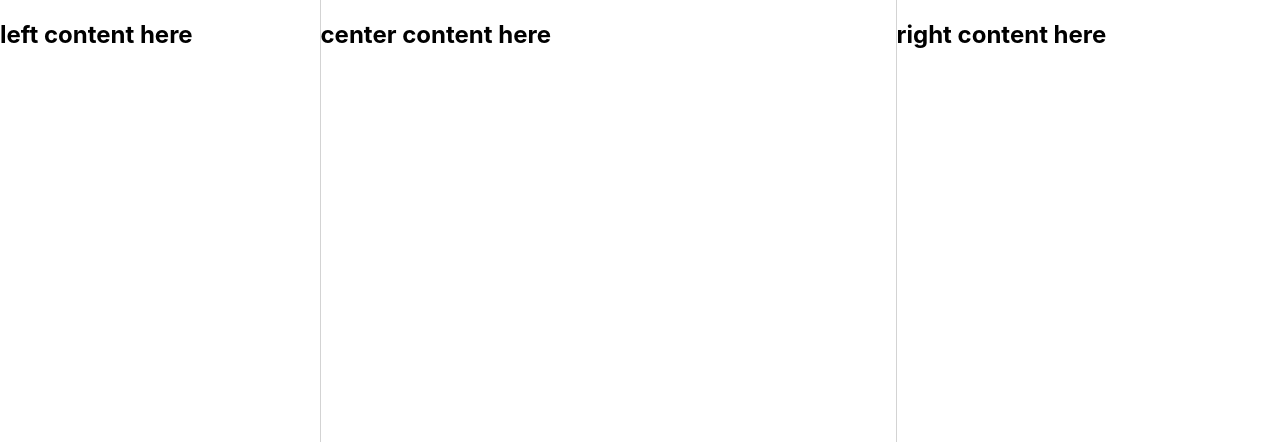
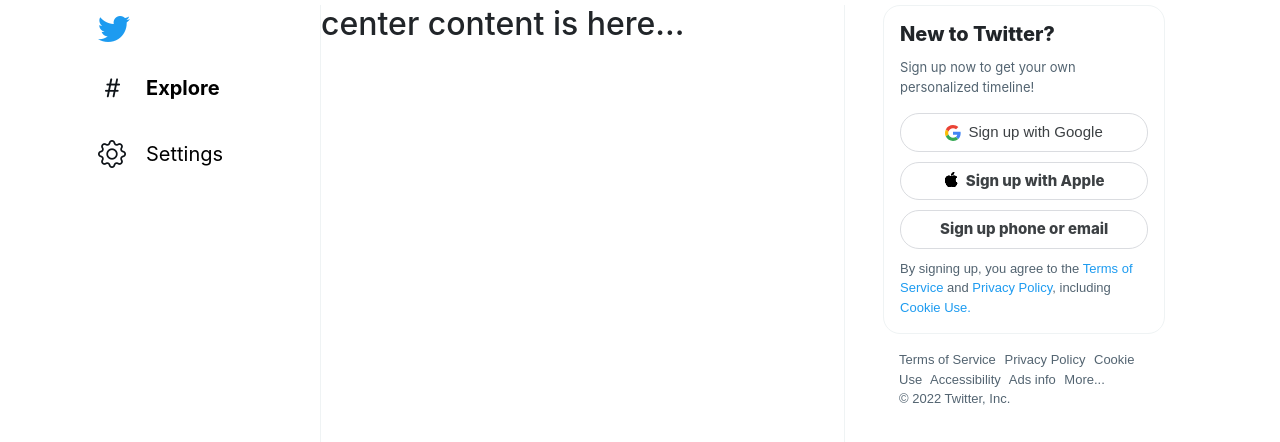
Before and after one commit to BagoriaKhushboo/twitter-kh, a React (Create React App) app in the folder twitter/: page / in a window 1280 px wide. Shown: the top 442 px of the page. Built offline with nearby package versions, Linux system fonts and the light colour scheme.

Commit message:
complete left and right component

```diff
--- a/twitter/public/index.html
+++ b/twitter/public/index.html
@@ -10,34 +10,15 @@
       content="Web site created using create-react-app"
     />
     <link rel="apple-touch-icon" href="%PUBLIC_URL%/logo192.png" />
-    <!--
-      manifest.json provides metadata used when your web app is installed on a
-      user's mobile device or desktop. See https://developers.google.com/web/fundamentals/web-app-manifest/
-    -->
+
     <link rel="manifest" href="%PUBLIC_URL%/manifest.json" />
-    <!--
-      Notice the use of %PUBLIC_URL% in the tags above.
-      It will be replaced with the URL of the `public` folder during the build.
-      Only files inside the `public` folder can be referenced from the HTML.
-
-      Unlike "/favicon.ico" or "favicon.ico", "%PUBLIC_URL%/favicon.ico" will
-      work correctly both with client-side routing and a non-root public URL.
-      Learn how to configure a non-root public URL by running `npm run build`.
-    -->
+    <link href="https://cdn.jsdelivr.net/npm/bootstrap@5.2.2/dist/css/bootstrap.min.css" rel="stylesheet" integrity="sha384-Zenh87qX5JnK2Jl0vWa8Ck2rdkQ2Bzep5IDxbcnCeuOxjzrPF/et3URy9Bv1WTRi" crossorigin="anonymous">
+    <link rel="stylesheet" href="https://cdn.jsdelivr.net/npm/bootstrap-icons@1.9.1/font/bootstrap-icons.css">
     <title>React App</title>
   </head>
   <body>
     <noscript>You need to enable JavaScript to run this app.</noscript>
     <div id="root"></div>
-    <!--
-      This HTML file is a template.
-      If you open it directly in the browser, you will see an empty page.
-
-      You can add webfonts, meta tags, or analytics to this file.
-      The build step will place the bundled scripts into the <body> tag.
-
-      To begin the development, run `npm start` or `yarn start`.
-      To create a production bundle, use `npm run build` or `yarn build`.
-    -->
+    <script src="https://cdn.jsdelivr.net/npm/bootstrap@5.2.2/dist/js/bootstrap.bundle.min.js" integrity="sha384-OERcA2EqjJCMA+/3y+gxIOqMEjwtxJY7qPCqsdltbNJuaOe923+mo//f6V8Qbsw3" crossorigin="anonymous"></script>
   </body>
 </html>
--- a/twitter/src/components/Home/Center/CenterContent.js
+++ b/twitter/src/components/Home/Center/CenterContent.js
@@ -2,7 +2,7 @@
 
 function CenterContent(){
     return (
-<h2>center content here</h2>
+<h2>center content is here...</h2>
     );
 }
 export default CenterContent;
--- a/twitter/src/components/Home/Left/LeftContent.css
+++ b/twitter/src/components/Home/Left/LeftContent.css
@@ -0,0 +1,54 @@
+.tw{
+    color: rgb(29, 155, 240);
+    font-size: 32px;
+}
+.logo{
+    padding-left: 3px;
+}
+.logo a{
+    display: inline-block;
+    width: 50px;
+    height: 50px;
+    text-align: center;
+}
+.logo:hover a{
+    background-color:rgb(228, 240, 243);
+    border-radius: 50%;
+
+}
+.info-in{
+    padding: 12px;
+}
+.ex-icon{
+    color: rgb(15, 20, 25);
+    font-size: 28px;
+}
+.fwex-span{
+    font-weight: 700;
+}
+.fwset-span{
+    font-weight: 400;
+}
+
+.info span{
+    font-size: 20px;
+
+    color: rgba(0,0,0,1.00);
+    margin: 0 20px;
+}
+
+.info a{
+    display: block;
+    text-decoration: none;
+
+}
+ .info :hover{
+    background: lightgray;
+    border-radius: 9999px;
+
+
+}
+.info-in{
+    display: flex;
+    align-items: center;
+}
--- a/twitter/src/components/Home/Left/LeftContent.js
+++ b/twitter/src/components/Home/Left/LeftContent.js
@@ -1,6 +1,31 @@
+import './LeftContent.css';
 function LeftContent(){
     return (
-<h2>left content here</h2>
+<div class="row">
+    <div class="col-6 offset-3">
+        <div className="content-in">
+    <div className="logo">
+      <a href=""><i class="bi bi-twitter tw"></i></a>
+    </div>
+    <div className="info">
+      <a href="">
+        <div className="info-in">
+         <i class="bi bi-hash ex-icon"></i>
+         <span className="fwex-span">Explore</span>
+        </div>
+      </a>
+    </div>
+    <div className="info">
+            <a href="">
+                <div className="info-in">
+                <i class="bi bi-gear ex-icon"></i>
+                <span className="fw-span">Settings</span>
+                </div>
+            </a>
+    </div>
+</div>
+</div>
+</div>
     );
 }
 export default LeftContent;
--- a/twitter/src/components/Home/Right/RightContent.css
+++ b/twitter/src/components/Home/Right/RightContent.css
@@ -0,0 +1,85 @@
+.rightcontent{
+    border: 1px solid rgb(239, 243, 244);
+    padding: 16px;
+    border-radius: 17px;
+
+}
+.rightcontent h3{
+    font-size: 20px;
+    font-weight: 800;
+    margin-bottom: 12px;
+}
+.rightcontent p{
+    color: rgb(83, 100, 113);
+    font-size: 13px;
+
+}
+.social{
+    display: flex;
+    justify-content: center;
+    align-items: center;
+    border: 1px solid #dadce0;;
+    border-radius: 19px;
+    font-size: 14px;
+    color: #3c4043;
+    padding: 7px;
+    margin-bottom: 10px;
+}
+.social:hover{
+    background-color: lightgray;
+}
+
+.social a{
+    text-decoration: none;
+
+}
+.social span{
+    color: #3c4043;
+}
+.gfont{
+    font-family: sans-serif;
+    font-size: 15px;
+    font-weight: 500;
+}
+.fc{
+    font-size: 15px;
+    font-weight: 800;
+}
+.social-m{
+    margin-right: 7px;
+    font-size: 15px;
+}
+.bi-apple {
+    color: black;
+}
+.privacy-content{
+    font-size: 13px;
+    font-family: sans-serif;
+    color: rgb(83, 100, 113);
+}
+.privacy-content a{
+    color: rgb(29, 155, 240);
+    text-decoration: none;
+}
+.privacy-content a:hover{
+    text-decoration: underline;
+}
+.extra-links{
+    font-size: 13px;
+    font-weight: 400;
+    margin-top: 16px;
+    padding-left: 16px;
+    font-family: sans-serif;
+}
+.extra-links a{
+    text-decoration: none;
+    color: rgb(83, 100, 113);
+    margin-right: 5px;
+}
+.extra-links a:hover{
+    text-decoration: underline;
+}
+.extra-links span{
+    display: block;
+    color: rgb(83, 100, 113);
+}
--- a/twitter/src/components/Home/Right/RightContent.js
+++ b/twitter/src/components/Home/Right/RightContent.js
@@ -1,6 +1,51 @@
+import './RightContent.css';
 function RightContent(){
     return (
-<h2>right content here</h2>
+<div class='row'>
+    <div class="col-8 offset-1">
+        <div className="rightcontent">
+            <h3>New to Twitter?</h3>
+            <p>Sign up now to get your own personalized timeline!</p>
+            <div className="link">
+                <div className="social ">
+                    <a href="">
+                    <svg xmlns="http://www.w3.org/2000/svg" width="16" height="16"  class="bi bi-google social-m" viewBox="0 0 48 48">
+                    <path fill="#EA4335" d="M24 9.5c3.54 0 6.71 1.22 9.21 3.6l6.85-6.85C35.9 2.38 30.47 0 24 0 14.62 0 6.51 5.38 2.56 13.22l7.98 6.19C12.43 13.72 17.74 9.5 24 9.5z"/>
+  <path fill="#4285F4" d="M46.98 24.55c0-1.57-.15-3.09-.38-4.55H24v9.02h12.94c-.58 2.96-2.26 5.48-4.78 7.18l7.73 6c4.51-4.18 7.09-10.36 7.09-17.65z"/>
+  <path fill="#FBBC05" d="M10.53 28.59c-.48-1.45-.76-2.99-.76-4.59s.27-3.14.76-4.59l-7.98-6.19C.92 16.46 0 20.12 0 24c0 3.88.92 7.54 2.56 10.78l7.97-6.19z"/>
+  <path fill="#34A853" d="M24 48c6.48 0 11.93-2.13 15.89-5.81l-7.73-6c-2.15 1.45-4.92 2.3-8.16 2.3-6.26 0-11.57-4.22-13.47-9.91l-7.98 6.19C6.51 42.62 14.62 48 24 48z"/>
+  <path fill="none" d="M0 0h48v48H0z"/>
+</svg>
+                    {/* <i class="bi bi-google social-m"></i> */}
+                        <span className="gfont">Sign up with Google</span>
+                    </a>
+                </div>
+                <div className="social">
+                    <a href="">
+                    <i class="bi bi-apple social-m"></i>
+                            <span className="fc">Sign up with Apple</span>
+                        </a>
+                </div>
+                <div className="social">
+                    <a href="">
+                            <span className="fc">Sign up phone or email</span>
+                        </a>
+                </div>
+
+            </div>
+            <div className="privacy-content">
+            By signing up, you agree to the <a href="">Terms of Service</a> and <a href=""> Privacy Policy</a>, including <a href=""> Cookie Use.</a>
+            </div>
+        </div>
+        <div className="extra-links">
+            <a href="">Terms of Service </a><a href=""> Privacy Policy </a><a href="">Cookie Use</a><a href=""> Accessibility
+
+
+</a><a href=""> Ads info</a><a href=""> More...</a><span>© 2022 Twitter, Inc.</span>
+        </div>
+    </div>
+</div>
+
     );
 }
 export default RightContent;
--- a/twitter/src/pages/Home/Home.css
+++ b/twitter/src/pages/Home/Home.css
@@ -1,15 +1,16 @@
 .home{
     display: flex;
     height: 100vh;
+    margin-top:5px;
 }
 .leftContainer{
 width: 25%;
 }
 .centerContainer{
-width: 45%;
-border-left: 1px solid lightgray;
-border-right: 1px solid lightgray;
+width: 41%;
+border-left: 1px solid rgb(239, 243, 244);
+border-right: 1px solid rgb(239, 243, 244);
 }
 .rightContainer{
-width: 30%;
+width: 34%;
 }
```
